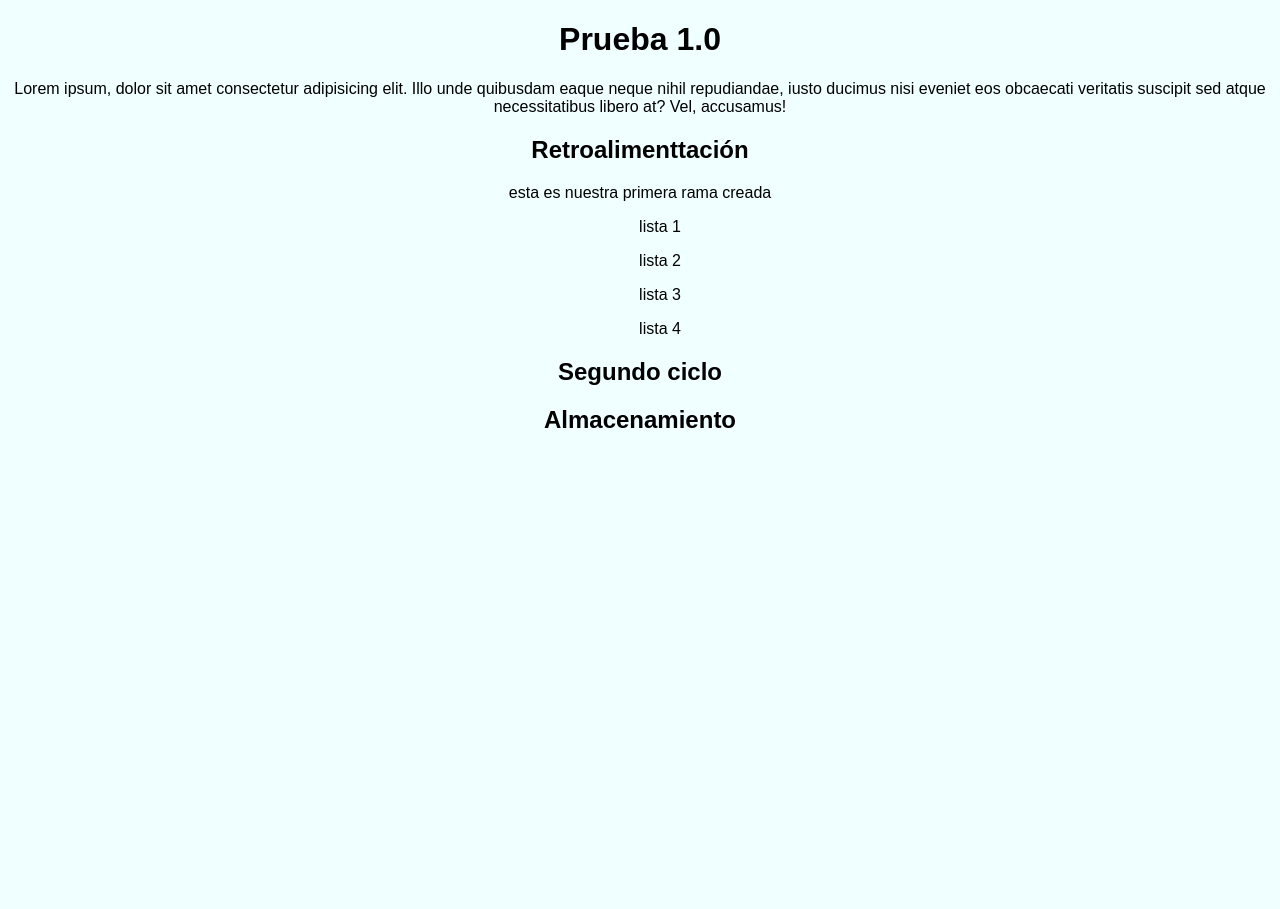
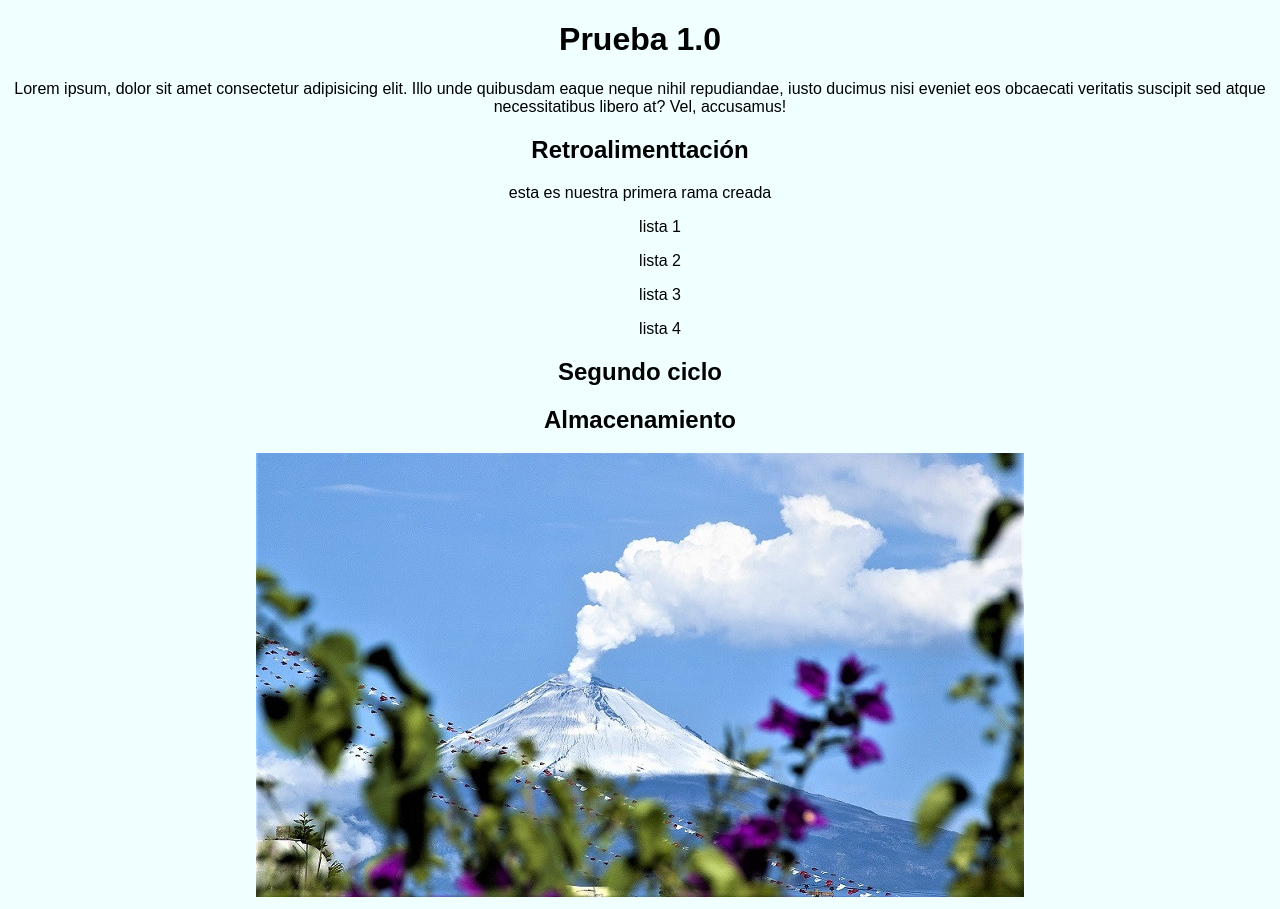
Before and after one commit to joseluis1706/proyecto, a plain HTML site: page index.html in a window 1280 px wide. Before the commit the page ends 800 px from the top, so only its background shows below. Drawn offline with Linux system fonts and the light colour scheme.

Commit message:
septimo ciclo

```diff
--- a/index.html
+++ b/index.html
@@ -25,6 +25,7 @@
     <section>
         <h1>Segundo ciclo</h1>
         <h2>Almacenamiento</h2>
+        <img src="img/imagen.jpg" alt="imagen">
     </section>
 </header>
 </html>
```
Also changed, not shown: img/imagen-de-fondo.jpg (deleted), img/imagen.jpg (renamed from img/volcan-4.jpg), img/img-1.PNG (deleted), img/img-2.PNG (deleted), img/img-3.PNG (deleted), img/img-4.PNG (deleted), img/volcan-1.jpg (deleted), img/volcan-2.jpg (deleted), img/volcan-3.jpg (deleted), img/volvan-5.jpg (deleted).
